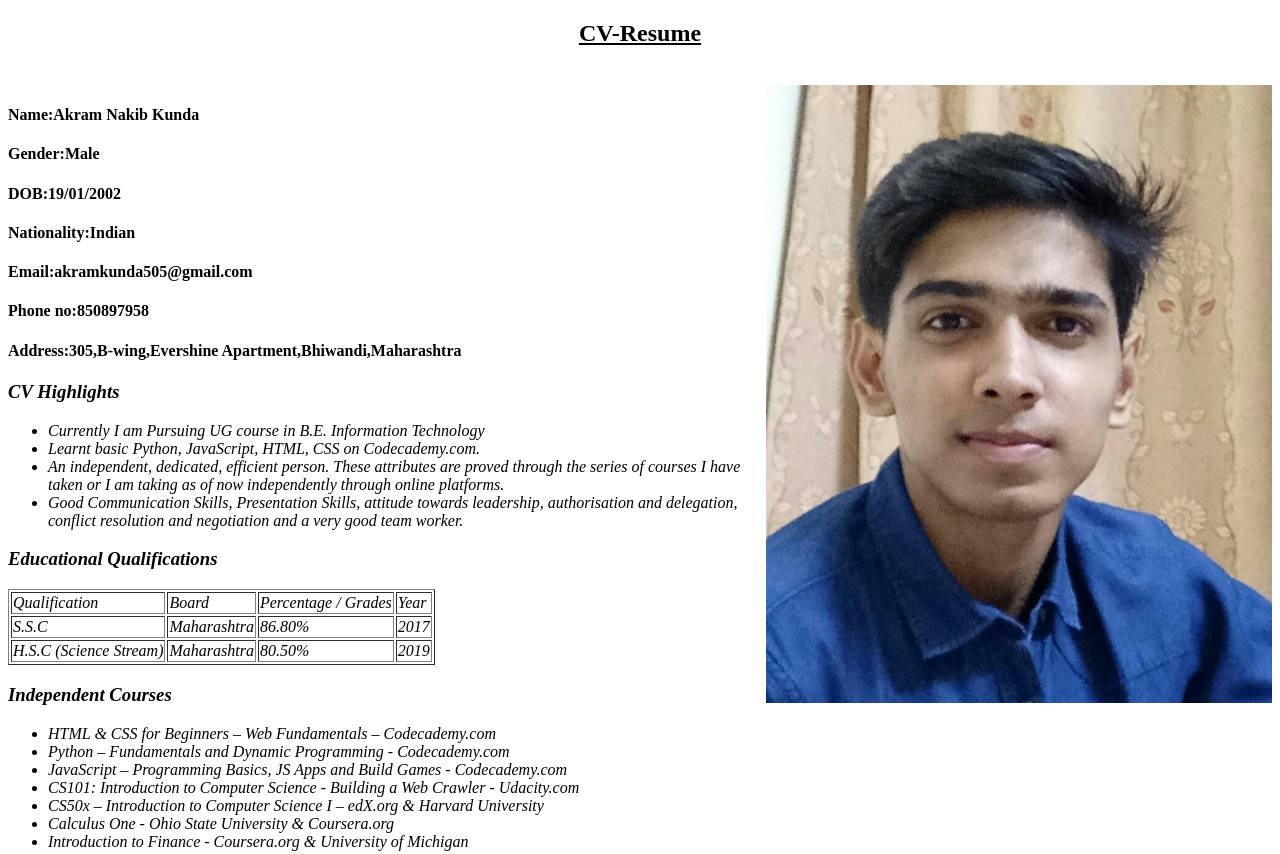
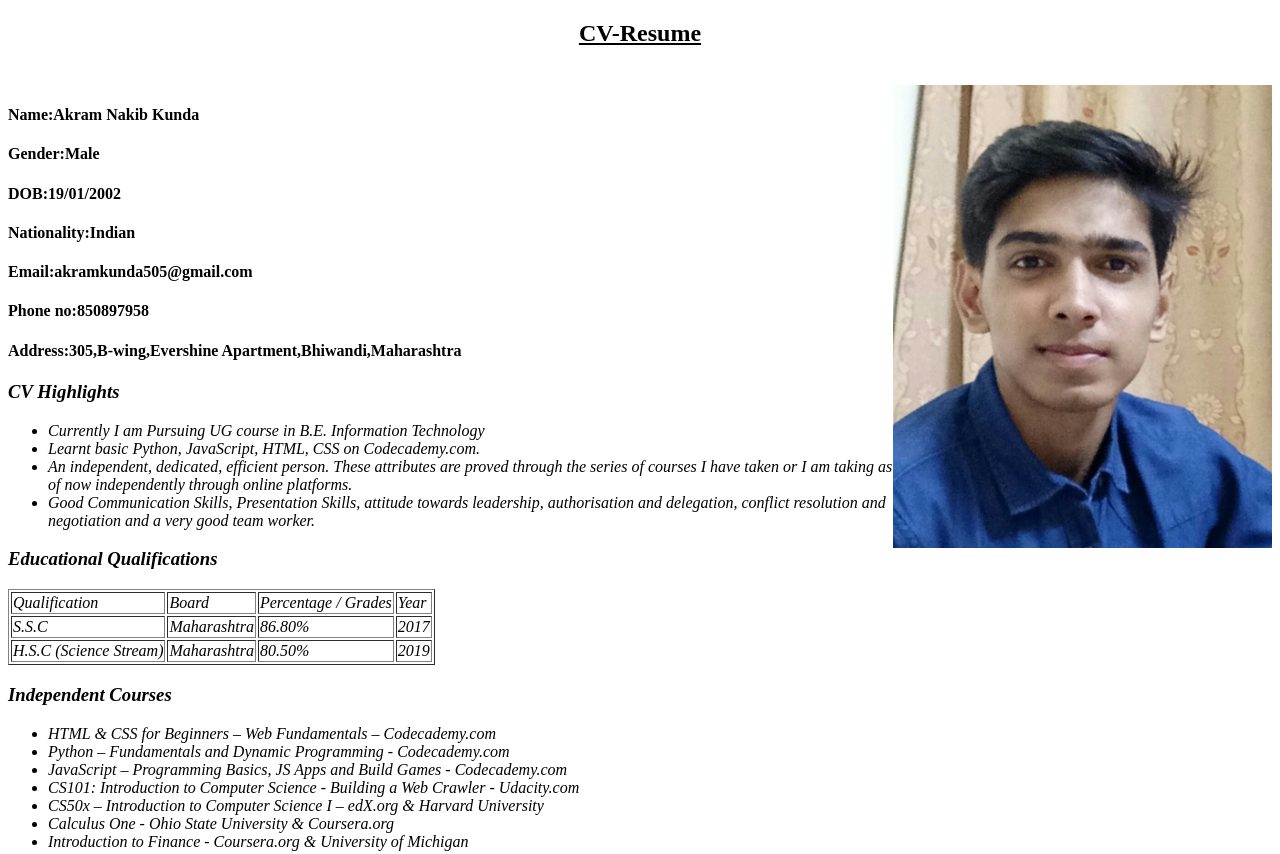
Before and after one commit to Akram4737/IP-Exp1, a plain HTML site: page index.html in a window 1280 px wide. Shown: the top 854 px of the page. Drawn offline with Linux system fonts and the light colour scheme.

Commit message:
Update index.html

```diff
--- a/index.html
+++ b/index.html
@@ -7,7 +7,7 @@
   <h2 align="center"><u>CV-Resume</u></h2>
   <br>
 <div id="header">
-  <img src="akram.jpg" align="right" width="40%" height="50%">
+  <img src="akram.jpg" align="right" width="30%" height="40%">
   </div>
   <div id="header_1">
   <h4>Name:Akram Nakib Kunda</h4>
```
